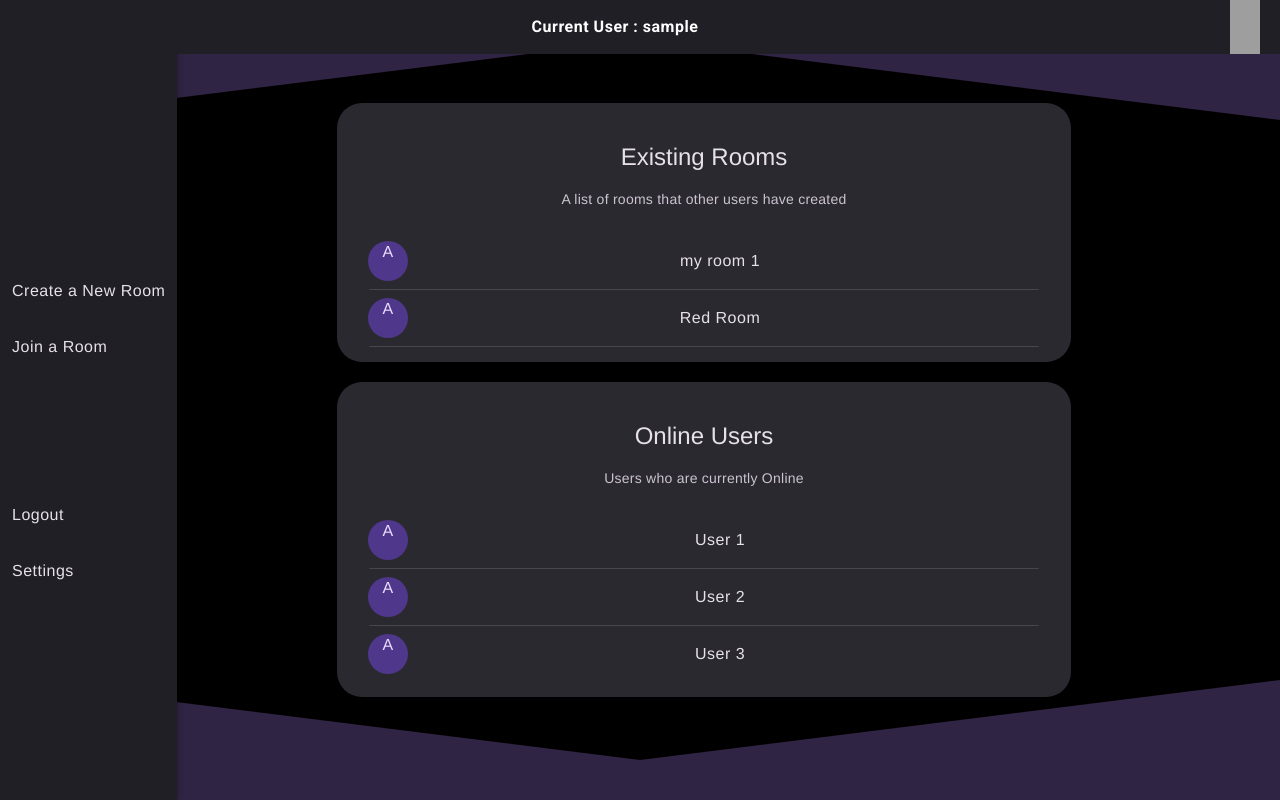
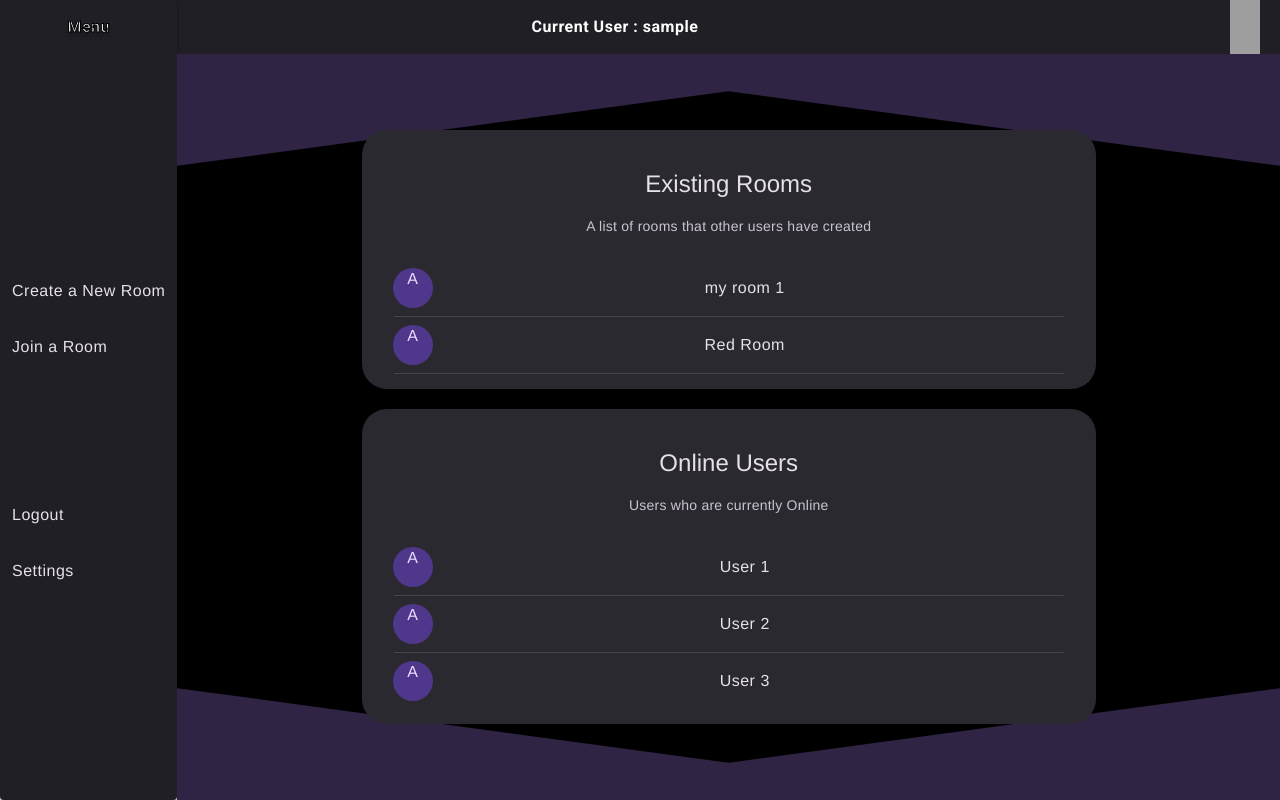
Before and after one commit to GrinsteadDev/cmsc495-messenger, a Flask app: template templates/lobby.html in a window 1280 px wide. Run offline with Flask 3, Linux system fonts and the light colour scheme; the template is opened without the code that fills it, so the values that code supplies are empty; the visitor is signed in with stand-in values (Sample User, id 1); parts of the project's set-up code (start-up, migrations or seed data) failed here and were passed over; some libraries are stand-ins or nearby versions; grey boxes are pictures that could not be loaded.

Commit message:
Updated lobby stylesheet

```diff
--- a/static/css/lobby/style.css
+++ b/static/css/lobby/style.css
@@ -20,12 +20,34 @@
 */
 
 .body-container {
+  display: grid;
+  grid-template-columns: auto 1fr;
+  grid-template-rows: auto 1fr;
+  background: unset;
+}
+
+.body-container .content-container {
+  grid-row: 2;
+  grid-column: 2;
+  height: 100%;
+  width: 100%;
+  display: flex;
   flex-direction: column;
+  justify-content: center;
   gap: 20px;
+  flex-wrap: nowrap;
+  align-items: center;
+  background-image: url(/static/img/background.svg);
+  background-clip: padding-box;
+  background-position: center;
+  background-repeat: no-repeat;
+  background-size: 100% 100%;
+  background-color: black;
 }
 
 .body-container .menu {
-  position: fixed;
+  grid-row: 1 / span 2;
+  grid-column: 1;
   width: fit-content;
   width: -moz-fit-content;
   top: 0;
@@ -105,8 +127,8 @@
 }
 
 .body-container .header {
-  position: fixed;
-  top: 0;
+  grid-row: 1;
+  grid-column: 1 / span 2;
   width: 100%;
   display: grid;
   grid-template-columns: auto auto auto;
@@ -145,7 +167,6 @@
   border-radius: 25px;
   position: relative;
   padding: 15px;
-  margin-left: 10vw;
 }
 
 .body-container .content {
--- a/templates/lobby.html
+++ b/templates/lobby.html
@@ -5,6 +5,15 @@
 {% endblock %}
 {% block html_body %}
 <div class="body-container">
+    <div class="header">
+        <div class="overlap-2">
+            <div class="text-wrapper-2">Current User : {{ get_current_user() }}</div>
+        </div>
+        <div class="user-images-user">
+            <!-- TODO add user icon -->
+            <!-- <img class="user-icon" src="{{ url_for('static', filename='img/lobby/check.svg') }}" /> -->
+        </div>
+    </div>
     <div class="menu">
         <div class="menu-dark">
             <div class="menu-title">Menu</div>
@@ -64,15 +73,7 @@
             </div>
         </div>
     </div>
-    <div class="header">
-        <div class="overlap-2">
-            <div class="text-wrapper-2">Current User : {{ get_current_user() }}</div>
-        </div>
-        <div class="user-images-user">
-            <!-- TODO add user icon -->
-            <!-- <img class="user-icon" src="{{ url_for('static', filename='img/lobby/check.svg') }}" /> -->
-        </div>
-    </div>
+    <div class="content-container">
         <div class="list-dialog">
             <div class="content">
                 <div class="text-content">
@@ -122,4 +123,5 @@
             </div>
         </div>
     </div>
+</div>
 {% endblock %}
```
Also changed, not shown: static/css/room/style.css (renamed from static/css/room/room.css, +7 -7 lines), templates/room.html (+24 -23 lines). Lines whose indentation alone changed are shown as unchanged.
